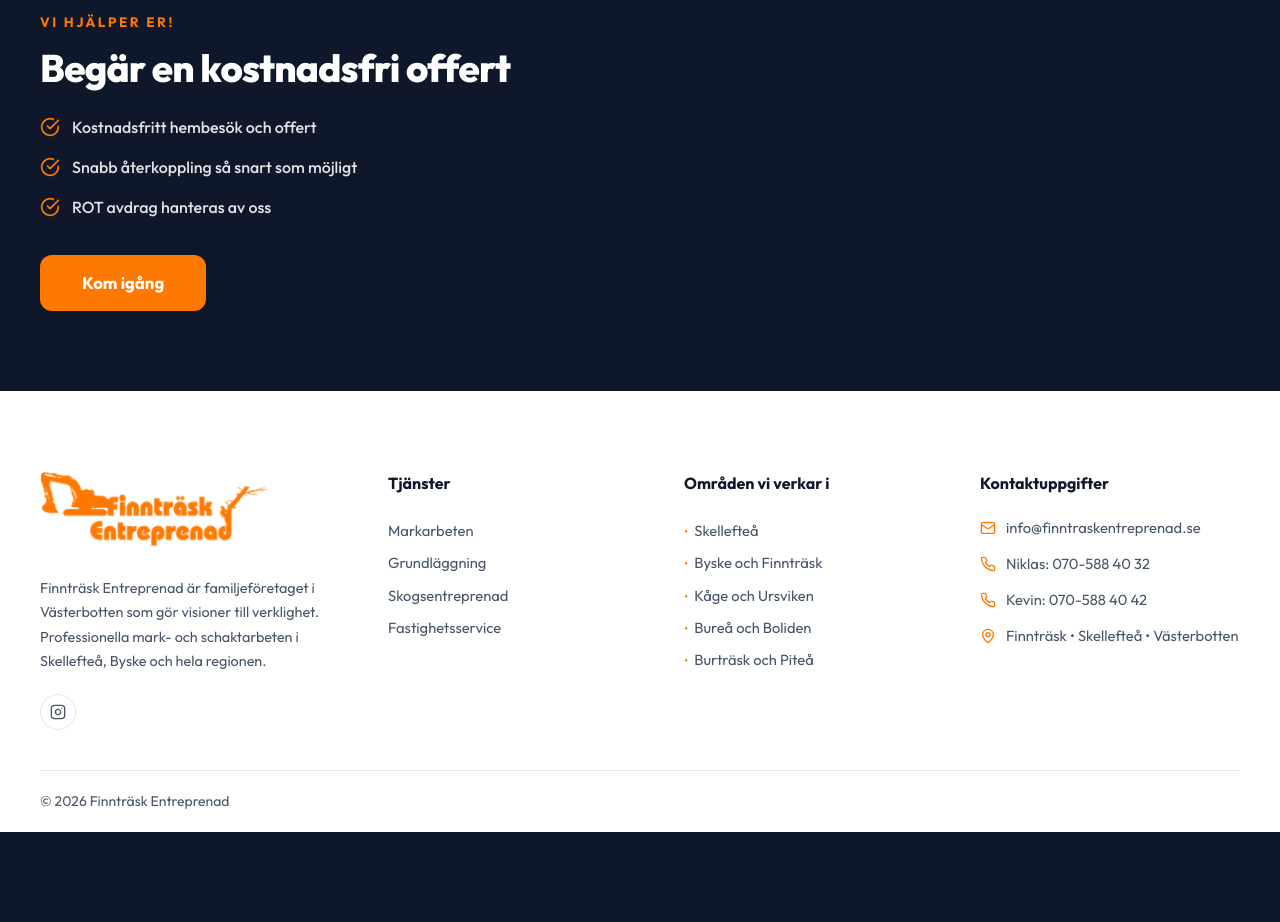
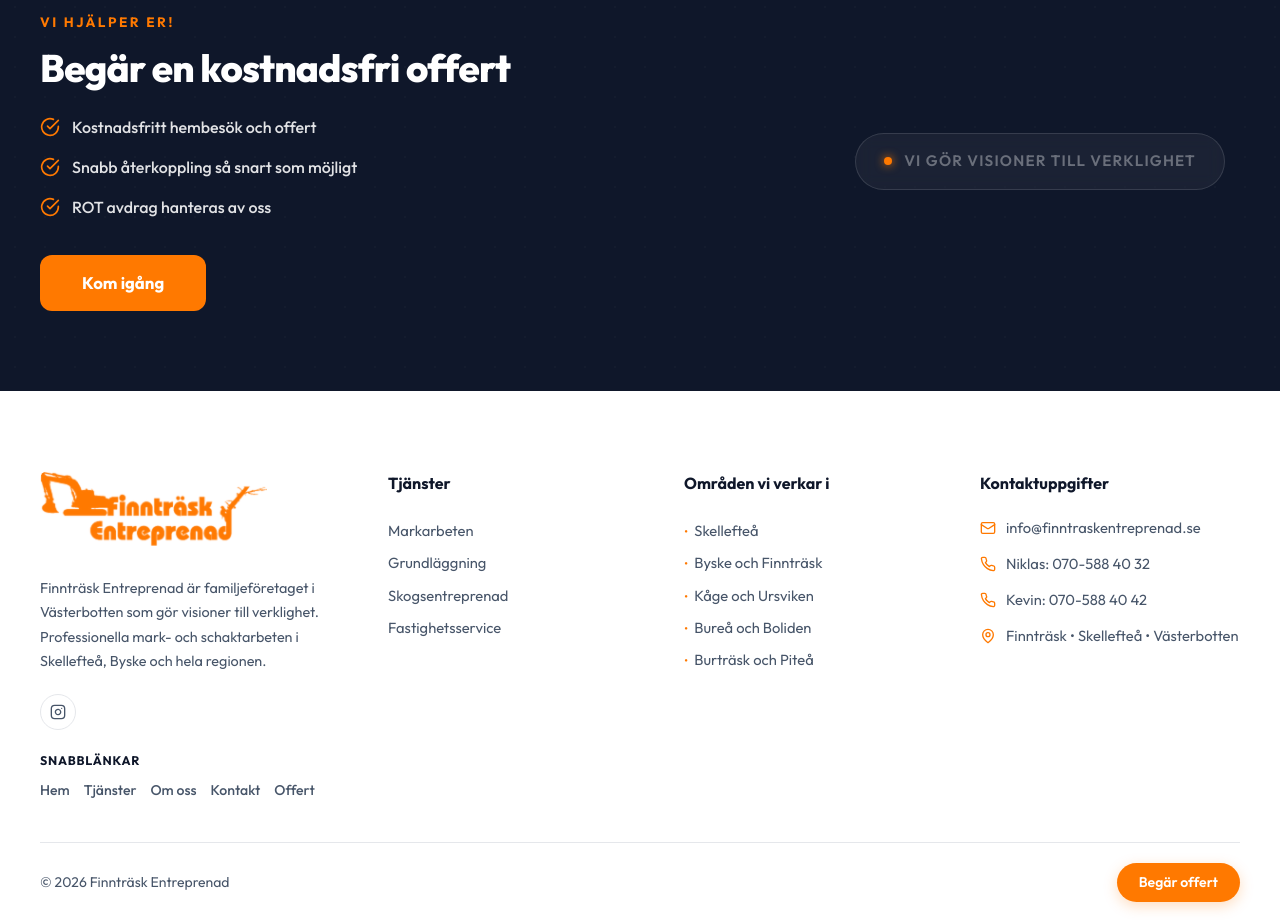
Before and after one commit to filipmrbg/finntraskentreprenad-demo, a React (Vite) app: page /offert in a window 1280 px wide. Shown: the part 1940-2862 px from the top of the page. Before the commit the page ends 2772 px from the top, so only its background shows below. Built offline with nearby package versions, Linux system fonts and the light colour scheme; no server answers.

Commit message:
Implement visual improvements across icons, reviews, arrows, footer, and forms

```diff
--- a/src/components/CTABanner.tsx
+++ b/src/components/CTABanner.tsx
@@ -213,8 +213,48 @@
             </div>
           </ScrollReveal>
 
-          {/* Right: Empty Column to let background video display unobstructed */}
-          <div className="cta-video-focus-space" aria-hidden="true" />
+          {/* Right: Subtle decorative brand element over background video */}
+          <div
+            className="cta-video-focus-space"
+            aria-hidden="true"
+            style={{
+              display: 'flex',
+              flexDirection: 'column',
+              alignItems: 'center',
+              justifyContent: 'center',
+              pointerEvents: 'none',
+              userSelect: 'none',
+            }}
+          >
+            <div style={{
+              display: 'inline-flex',
+              alignItems: 'center',
+              gap: '12px',
+              padding: '16px 28px',
+              borderRadius: '9999px',
+              background: 'rgba(255, 255, 255, 0.05)',
+              border: '1px solid rgba(255, 255, 255, 0.12)',
+              backdropFilter: 'blur(8px)',
+              WebkitBackdropFilter: 'blur(8px)',
+            }}>
+              <span style={{
+                width: '8px',
+                height: '8px',
+                borderRadius: '50%',
+                background: 'var(--color-primary)',
+                boxShadow: '0 0 10px var(--color-primary)',
+              }} />
+              <span style={{
+                color: 'rgba(255, 255, 255, 0.35)',
+                fontSize: '0.95rem',
+                fontWeight: 600,
+                letterSpacing: '0.08em',
+                textTransform: 'uppercase',
+              }}>
+                Vi gör visioner till verklighet
+              </span>
+            </div>
+          </div>
         </div>
       </div>
 
--- a/src/components/Footer.tsx
+++ b/src/components/Footer.tsx
@@ -94,6 +94,45 @@
                   <Icon size={16} />
                 </a>
               ))}
+            </div>
+
+            {/* Huvudnavigering */}
+            <div style={{ marginTop: '22px' }}>
+              <div style={{
+                fontSize: '0.78rem',
+                fontWeight: 700,
+                textTransform: 'uppercase',
+                letterSpacing: '0.06em',
+                color: 'var(--color-text-dark)',
+                marginBottom: '10px',
+              }}>
+                Snabblänkar
+              </div>
+              <div style={{ display: 'flex', flexWrap: 'wrap', gap: '8px 14px' }}>
+                {[
+                  { label: 'Hem', href: '/' },
+                  { label: 'Tjänster', href: '/tjanster' },
+                  { label: 'Om oss', href: '/om-oss' },
+                  { label: 'Kontakt', href: '/kontakt' },
+                  { label: 'Offert', href: '/offert' },
+                ].map(item => (
+                  <Link
+                    key={item.href}
+                    to={item.href}
+                    style={{
+                      color: 'var(--color-gray-600)',
+                      textDecoration: 'none',
+                      fontSize: '0.88rem',
+                      fontWeight: 500,
+                      transition: 'color 0.2s ease',
+                    }}
+                    onMouseEnter={e => ((e.currentTarget as HTMLElement).style.color = 'var(--color-primary)')}
+                    onMouseLeave={e => ((e.currentTarget as HTMLElement).style.color = 'var(--color-gray-600)')}
+                  >
+                    {item.label}
+                  </Link>
+                ))}
+              </div>
             </div>
           </div>
 
@@ -212,12 +251,39 @@
             justifyContent: 'space-between',
             alignItems: 'center',
             flexWrap: 'wrap',
-            gap: '8px',
+            gap: '14px',
           }}
         >
           <div style={{ display: 'flex', gap: '12px', alignItems: 'center', color: 'var(--color-gray-600)', fontSize: '0.875rem', flexWrap: 'wrap' }}>
             <span>© 2026 Finnträsk Entreprenad</span>
           </div>
+
+          <Link
+            to="/offert"
+            style={{
+              display: 'inline-flex',
+              alignItems: 'center',
+              padding: '9px 22px',
+              background: 'var(--color-primary)',
+              color: '#ffffff',
+              borderRadius: '9999px',
+              fontWeight: 600,
+              fontSize: '0.875rem',
+              textDecoration: 'none',
+              transition: 'background 0.2s ease, transform 0.2s ease, box-shadow 0.2s ease',
+              boxShadow: '0 4px 14px rgba(255, 121, 0, 0.25)',
+            }}
+            onMouseEnter={e => {
+              (e.currentTarget as HTMLElement).style.background = '#e66d00';
+              (e.currentTarget as HTMLElement).style.transform = 'translateY(-1px)';
+            }}
+            onMouseLeave={e => {
+              (e.currentTarget as HTMLElement).style.background = 'var(--color-primary)';
+              (e.currentTarget as HTMLElement).style.transform = 'none';
+            }}
+          >
+            Begär offert
+          </Link>
         </div>
       </div>
 
--- a/src/components/ProjectsGallery.tsx
+++ b/src/components/ProjectsGallery.tsx
@@ -174,7 +174,8 @@
             margin: '0 0 16px 0',
             fontWeight: 500,
           }}>
-            Håll muspekaren över för att pausa • Klicka på valfri bild för att förstora
+            <span className="gallery-instruction-desktop">Håll muspekaren över för att pausa • Klicka på valfri bild för att förstora</span>
+            <span className="gallery-instruction-mobile">Tryck på en bild för att förstora</span>
           </p>
           <Button variant="primary" href="/kontakt" size="md">
             Kontakta oss om ditt projekt <ArrowRight size={16} />
@@ -441,6 +442,21 @@
           from { transform: scale(0.95); opacity: 0; }
           to { transform: scale(1); opacity: 1; }
         }
+
+        .gallery-instruction-mobile {
+          display: none;
+        }
+        .gallery-instruction-desktop {
+          display: inline;
+        }
+        @media (max-width: 768px) {
+          .gallery-instruction-desktop {
+            display: none !important;
+          }
+          .gallery-instruction-mobile {
+            display: inline !important;
+          }
+        }
       ` }} />
     </section>
   );
--- a/src/pages/Contact.tsx
+++ b/src/pages/Contact.tsx
@@ -274,19 +274,42 @@
 
                   {status === 'success' && (
                     <div style={{
-                      display: 'flex',
-                      alignItems: 'center',
-                      gap: '12px',
                       padding: '16px',
                       background: 'rgba(34, 197, 94, 0.1)',
                       border: '1px solid rgba(34, 197, 94, 0.3)',
                       borderRadius: '12px',
                       marginBottom: '20px',
                     }}>
-                      <CheckCircle2 size={22} color="#22c55e" />
-                      <p style={{ margin: 0, color: '#16a34a', fontSize: '0.9rem', fontWeight: 600 }}>
-                        Tack för ditt meddelande! Vi återkommer så snart som möjligt.
-                      </p>
+                      <div style={{ display: 'flex', alignItems: 'center', gap: '12px', marginBottom: '8px' }}>
+                        <CheckCircle2 size={22} color="#22c55e" style={{ flexShrink: 0 }} />
+                        <p style={{ margin: 0, color: '#16a34a', fontSize: '0.9rem', fontWeight: 600 }}>
+                          Tack för ditt meddelande! Vi återkommer så snart som möjligt.
+                        </p>
+                      </div>
+                      <button
+                        type="button"
+                        onClick={() => {
+                          setStatus('idle');
+                          setName('');
+                          setEmail('');
+                          setPhone('');
+                          setService('');
+                          setMessage('');
+                        }}
+                        style={{
+                          background: 'none',
+                          border: 'none',
+                          padding: 0,
+                          color: 'var(--color-primary)',
+                          fontWeight: 600,
+                          fontSize: '0.85rem',
+                          cursor: 'pointer',
+                          textDecoration: 'underline',
+                          marginLeft: '34px',
+                        }}
+                      >
+                        Skicka en till förfrågan
+                      </button>
                     </div>
                   )}
 
--- a/src/pages/ServiceDetail.tsx
+++ b/src/pages/ServiceDetail.tsx
@@ -171,7 +171,7 @@
                 padding: 'clamp(24px, 3vw, 34px)',
               }}>
                 <div style={{ marginBottom: '18px' }}>
-                  <ServiceIcon type={svc.slug} color="#c28447" size={42} />
+                  <ServiceIcon type={svc.slug} color="#ff7900" size={42} />
                 </div>
                 <h3 style={{
                   color: 'var(--color-text-dark)',
@@ -381,7 +381,7 @@
         }
         .sd-sub-num {
           font-size: 2rem; font-weight: 800; line-height: 1; letter-spacing: -0.03em;
-          color: transparent; -webkit-text-stroke: 1.5px #c28447;
+          color: transparent; -webkit-text-stroke: 1.5px #ff7900;
         }
         .sd-others { display: grid; grid-template-columns: repeat(3, 1fr); gap: 24px; }
         .sd-other {
```
Also changed, not shown: src/components/ServiceIcons.tsx (+6 -6 lines), src/pages/Home.tsx (+14 -6 lines), src/pages/Quote.tsx (+32 -9 lines).
